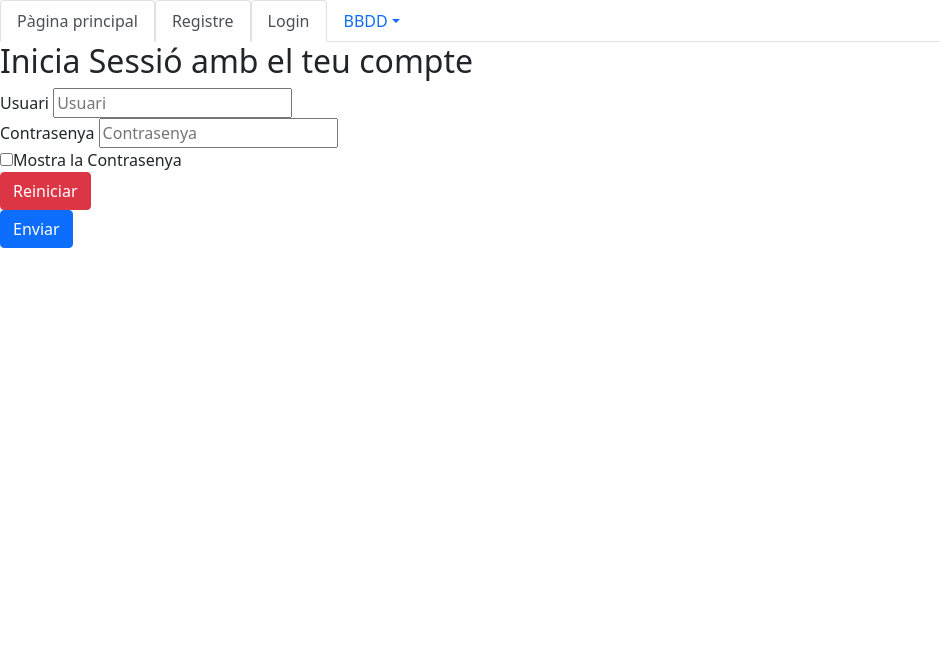
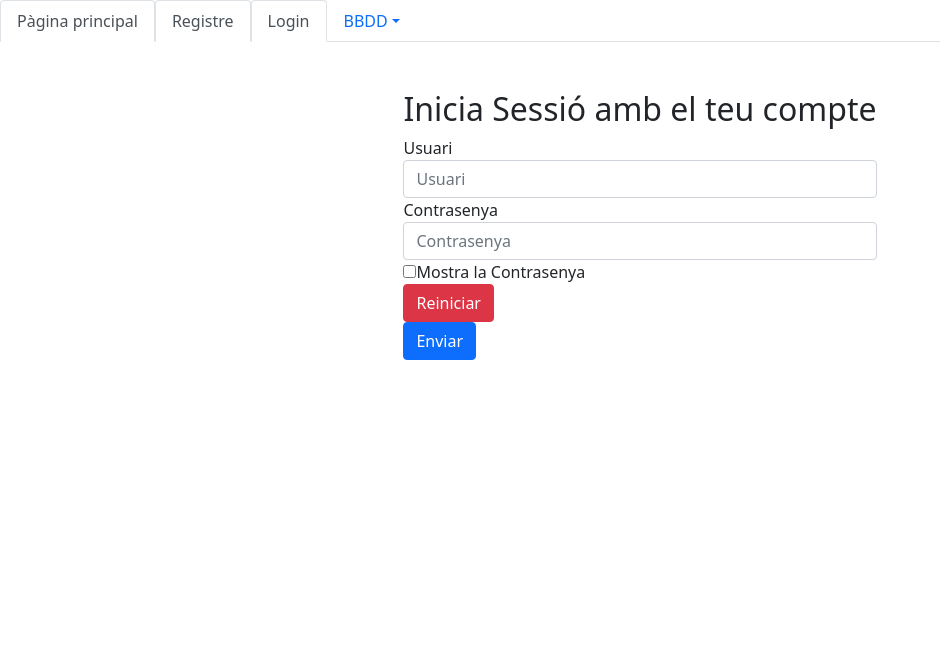
Before and after one commit to mlorentet/Biblioteca, a PHP site: page /login.php in a window 1280 px wide. Shown: the top 648 px of the page, without its empty margins (0-940 px from the left). Run offline with PHP 8.4, Linux system fonts and the light colour scheme.

Commit message:
Formulari Registre/Login formatats

```diff
--- a/login.php
+++ b/login.php
@@ -4,11 +4,14 @@
 <head>
     <title>Formulari Login</title>
 </head>
-<?php include 'includes/head.php' ?>
+<?php include 'includes/head.php'; ?>
 
 <body class="d-flex flex-column min-vh-100">
+    <section>
         <?php include 'includes/header.html' ?>
-    <div class="log-form">
+    </section>
+    <div class="container" style="display: flex; align-items: center; justify-content: center;">
+        <section class="mb-5 mt-5">
             <h2>
                 Inicia Sessió amb el teu compte
             </h2>
@@ -16,13 +19,13 @@
                 <div class="form-group">
                     <fieldset>
                         <label for="Usuari">Usuari</label>
-                    <input type="text" placeholder="Usuari" required />
+                        <input type="text" class="form-control" placeholder="Usuari" required />
                     </fieldset>
                 </div>
                 <div class="form-group">
                     <fieldset>
                         <label for="Contrasenya">Contrasenya</label>
-                    <input type="password" id="myInput" placeholder="Contrasenya">
+                        <input type="password" class="form-control" id="myInput" placeholder="Contrasenya">
                     </fieldset>
                 </div>
                 <div>
@@ -45,6 +48,7 @@
                     <button type="submit" class="btn btn-primary">Enviar</button>
                 </div>
             </form>
+        </section>
     </div>
     <?php include 'includes/footer.php' ?>
 </body>
--- a/register.php
+++ b/register.php
@@ -4,8 +4,9 @@
 
 <body class="d-flex flex-column min-vh-100">
     <?php include 'includes/header.html' ?>
+    <section style="text-align: center;">
         <h4>Formulari Registre</h4>
-    <div style="text-align:center">
+        <div class="container" style="display: flex; align-items: center; justify-content: center;">
             <form id="form_login" method="POST">
                 <div class="mb-3">
                     <label for="input-usuari" class="form-label">Usuari</label>
@@ -238,6 +239,7 @@
                 </div>
                 <input type="submit" class="btn btn-primary"></button>
             </form>
+        </section>
         </div>
 </body>
 
```
Lines whose indentation alone changed are shown as unchanged.
